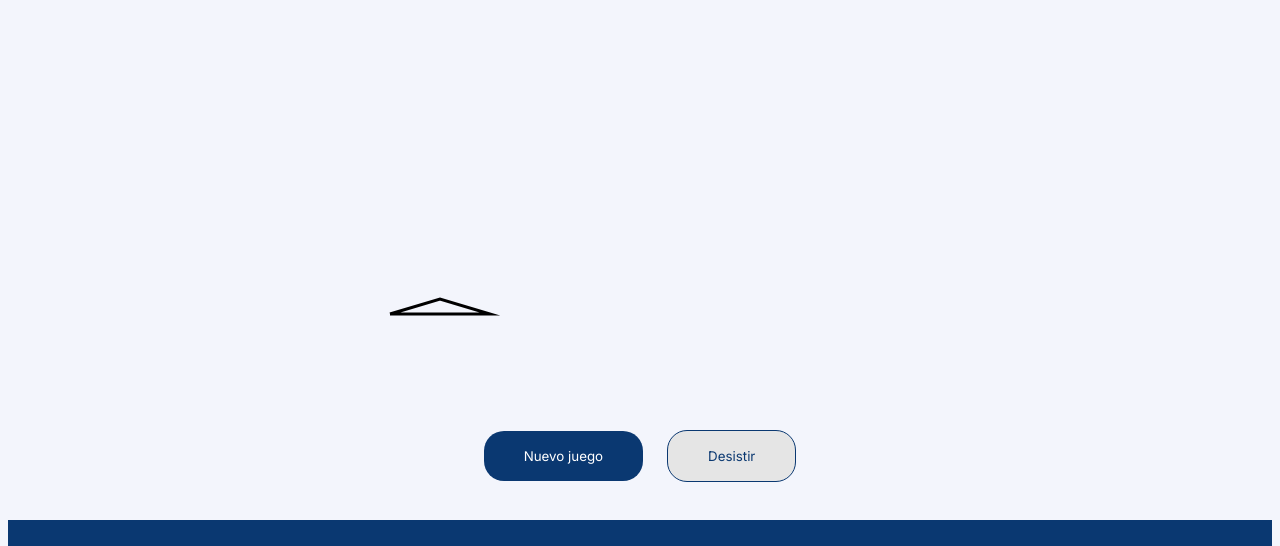
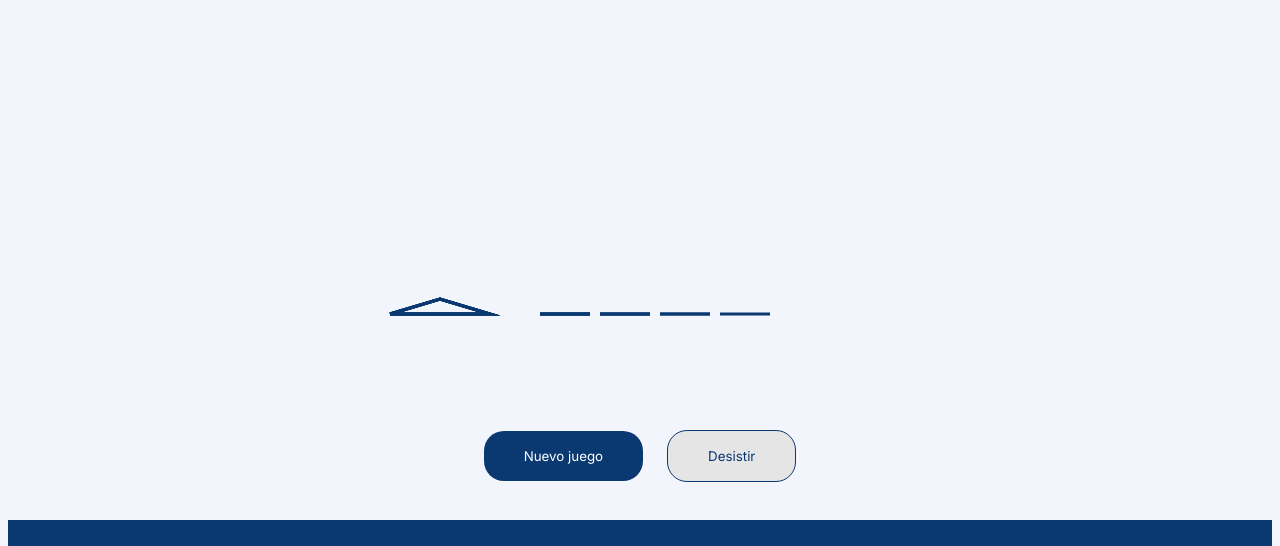
Before and after one commit to Bayron410/challengeHangman, a plain HTML site: page index.html in a window 1280 px wide. Both pictures are taken after a click on the button "Iniciar juego". Shown: the part 76-622 px from the top of the page. Drawn offline with Linux system fonts and the light colour scheme.

Commit message:
Creando funcion de empezar juego, dibujar letra y dibujar muñeco

```diff
--- a/index.html
+++ b/index.html
@@ -59,7 +59,10 @@
             </p>
         </div>
     </footer>
-    <script src="/js/script.js"></script>
+    <script src="js/script.js"></script>
+    <script src="js/muneco.js"></script>
+    <script src="js/empezarJuego.js"></script>
+    <script src="js/dibujarLetra.js"></script>
 </body>
 
 </html>
--- /dev/null
+++ b/js/dibujarLetra.js
@@ -0,0 +1,22 @@
+function dibujarLetra(letra) {
+    let indicador = 0;
+    for(let i = 0; i < palabraJuego.length; i++) {
+        if(letra == palabraJuego[i]) {
+            pincel.beginPath();
+            pincel.fillStyle = "#0A3871";
+            pincel.font = "bold 50px 'Inter'";
+            pincel.fillText(letra, (305 + (60 * i)), 290);
+            indicador++;
+        }
+    }
+    if(indicador == 0) {
+        pincel.beginPath();
+        pincel.fillStyle = "#0A3871";
+        pincel.font = "regular 30px 'Inter'";
+        pincel.fillText(letra, (305 + (40 * contadorLetraError)), 390);
+        contadorLetraError++;
+        return false;
+    } else {
+        return true;
+    }
+}
--- /dev/null
+++ b/js/empezarJuego.js
@@ -0,0 +1,19 @@
+function empezarJuego() {
+    pincel.clearRect(0, 0, tablero.width, tablero.height);
+    pincel.lineWidth = 3;
+    pincel.strokeStyle = "#0A3871";
+    pincel.beginPath();
+    pincel.moveTo(150, 300);
+    pincel.lineTo(250, 300);
+    pincel.lineTo(200, 285);
+    pincel.lineTo(150, 300);
+    pincel.stroke();
+    contador = 0;
+    let numero = Math.floor(Math.random()*listaDePalabras.length);
+    palabraJuego = listaDePalabras[numero].toUpperCase().split("");
+    for(let i=0; i < palabraJuego.length; i++) {
+        pincel.moveTo((300 + (60 * i)), 300);
+        pincel.lineTo((350 + (60 * i)), 300);
+        pincel.stroke();
+    }
+}
--- /dev/null
+++ b/js/muneco.js
@@ -0,0 +1,57 @@
+function crearMuneco(counter) {
+    if (counter == 0) {
+        pincel.moveTo(200, 285);
+        pincel.lineTo(200, 50);
+        pincel.stroke();
+        counter++;
+        return counter;
+    } else if(counter == 1) {
+        pincel.lineTo(300, 50);
+        pincel.stroke();
+        counter++;
+        return counter;
+    } else if(counter == 2) {
+        pincel.lineTo(300, 70);
+        pincel.stroke();
+        counter++;
+        return counter;
+    } else if(counter == 3) {
+        pincel.beginPath();
+        pincel.arc(300, 90, 20, 0, 2*Math.PI);
+        pincel.stroke();
+        counter++;
+        return counter;
+    } else if(counter == 4) {
+        pincel.beginPath();
+        pincel.moveTo(300, 110); //160
+        pincel.lineTo(300, 190); //240
+        pincel.stroke();
+        counter++;
+        return counter;
+    } else if(counter == 5) {
+        pincel.lineTo(270, 220); //270
+        pincel.stroke();
+        counter++;
+        return counter;
+    } else if(counter == 6) {
+        pincel.moveTo(300, 190); //240
+        pincel.lineTo(330, 220); //270
+        pincel.stroke();
+        counter++;
+        return counter;
+    } else if(counter == 7) {
+        pincel.moveTo(300, 130); //180
+        pincel.lineTo(270, 160); //210
+        pincel.stroke();
+        counter++;
+        return counter;
+    } else if(counter == 8) {
+        pincel.moveTo(300, 130);
+        pincel.lineTo(330, 160);
+        pincel.stroke();
+        counter++;
+        return counter;
+    } else {
+        return;
+    }
+}
--- a/js/script.js
+++ b/js/script.js
@@ -7,94 +7,67 @@ let desistir = document.querySelector("#desistir");
 let inicio = document.querySelector("#inicio");
 let aPalabra = document.querySelector("#a-palabra");
 let juego = document.querySelector("#juego");
-let listaDePalabras = ["ORACLE", "ALURA", "LATAM", "AHORCADO", "HTML", "JAVASCRIPT", "CSS", "GITHUB"];
+let listaDePalabras = [
+  "ORACLE",
+  "ALURA",
+  "LATAM",
+  "AHORCADO",
+  "HTML",
+  "CSS",
+  "GITHUB",
+];
 let palabra = document.querySelector("#palabra");
 let tablero = document.querySelector("canvas");
 let pincel = ahorcado.getContext("2d");
 let contador = 0;
+let flag = false;
+let palabraJuego;
+let contadorLetraError = 0;
 
-pincel.lineWidth = 3;
-pincel.strokeStyle = "black";
-pincel.beginPath();
-pincel.moveTo(150, 300);
-pincel.lineTo(250, 300);
-pincel.lineTo(200, 285);
-pincel.lineTo(150, 300);
-pincel.stroke();
-
-window.addEventListener("keydown", (element) => {
-    if (contador == 0) {
-        pincel.moveTo(200, 285);
-        pincel.lineTo(200, 100);
-        pincel.stroke();
-        contador++;
-    } else if(contador == 1) {
-        pincel.lineTo(300, 100);
-        pincel.stroke();
-        contador++;
-    } else if(contador == 2) {
-        pincel.lineTo(300, 120);
-        pincel.stroke();
-        contador++;
-    } else if(contador == 3) {
-        pincel.beginPath();
-        pincel.arc(300, 140, 20, 0, 2*Math.PI);
-        pincel.stroke();
-        contador++;
-    } else if(contador == 4) {
-        pincel.beginPath();
-        pincel.moveTo(300, 160);
-        pincel.lineTo(300, 240);
-        pincel.stroke();
-        contador++;
-    } else if(contador == 5) {
-        pincel.lineTo(270, 270);
-        pincel.stroke();
-        contador++;
-    } else if(contador == 6) {
-        pincel.moveTo(300, 240);
-        pincel.lineTo(330, 270);
-        pincel.stroke();
-        contador++;
-    } else if(contador == 7) {
-        pincel.moveTo(300, 180);
-        pincel.lineTo(270, 210);
-        pincel.stroke();
-        contador++;
-    } else if(contador == 8) {
-        pincel.moveTo(300, 180);
-        pincel.lineTo(330, 210);
-        pincel.stroke();
-        contador++;
-    } else if(contador > 8) {
-        alert("Perdiste");
-        contador = 0;
-    }
+botonIniciar.addEventListener("click", () => {
+  inicio.classList.add("invisible");
+  juego.classList.remove("invisible");
+  empezarJuego();
+  flag = true;
 });
 
-botonIniciar.addEventListener("click", ()=>{
+agregarPalabra.addEventListener("click", () => {
   inicio.classList.add("invisible");
-    juego.classList.remove("invisible");
+  aPalabra.classList.remove("invisible");
+  flag = false;
 });
 
-agregarPalabra.addEventListener("click", ()=>{
-    inicio.classList.add("invisible");
-    aPalabra.classList.remove("invisible");
-});
-
-guardar.addEventListener("click", ()=>{
+guardar.addEventListener("click", () => {
   listaDePalabras.push(palabra.value.toUpperCase());
   aPalabra.classList.add("invisible");
   juego.classList.remove("invisible");
-    console.log(listaDePalabras);
+  empezarJuego();
+  flag = true;
 });
 
-cancelar.addEventListener("click", ()=>{
+cancelar.addEventListener("click", () => {
   aPalabra.classList.add("invisible");
   inicio.classList.remove("invisible");
+  flag = false;
 });
 
-desistir.addEventListener("click", ()=>{
+desistir.addEventListener("click", () => {
   juego.classList.add("invisible");
   inicio.classList.remove("invisible");
+  flag = false;
 });
+
+nuevoJuego.addEventListener("click", () => {
+  empezarJuego();
+  flag = true;
+});
+
+window.addEventListener("keydown", (element) => {
+  if (flag) {
+    console.log(palabraJuego);
+    if(!dibujarLetra(element.key.toUpperCase())){
+        crearMuneco(contador);
+        contador++;
+    }
+  }
+});
```
Lines whose indentation alone changed are shown as unchanged.
